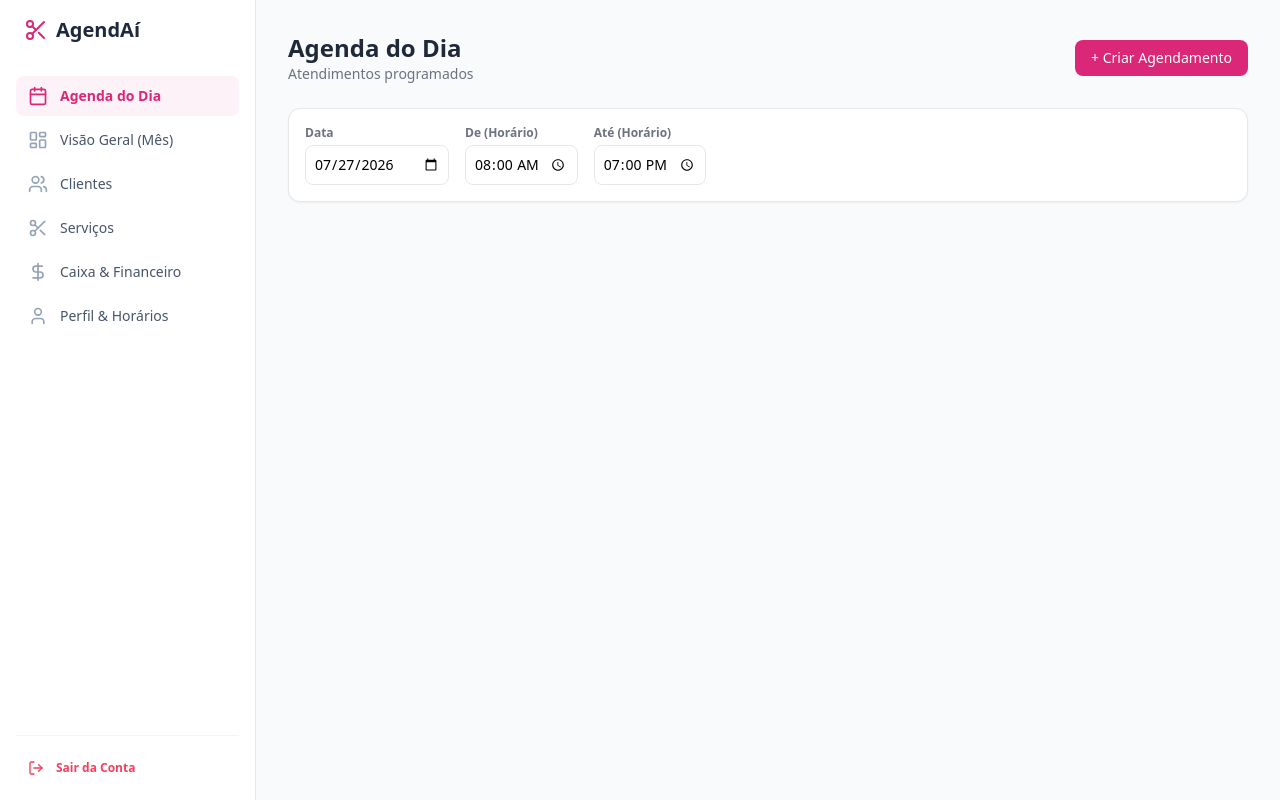
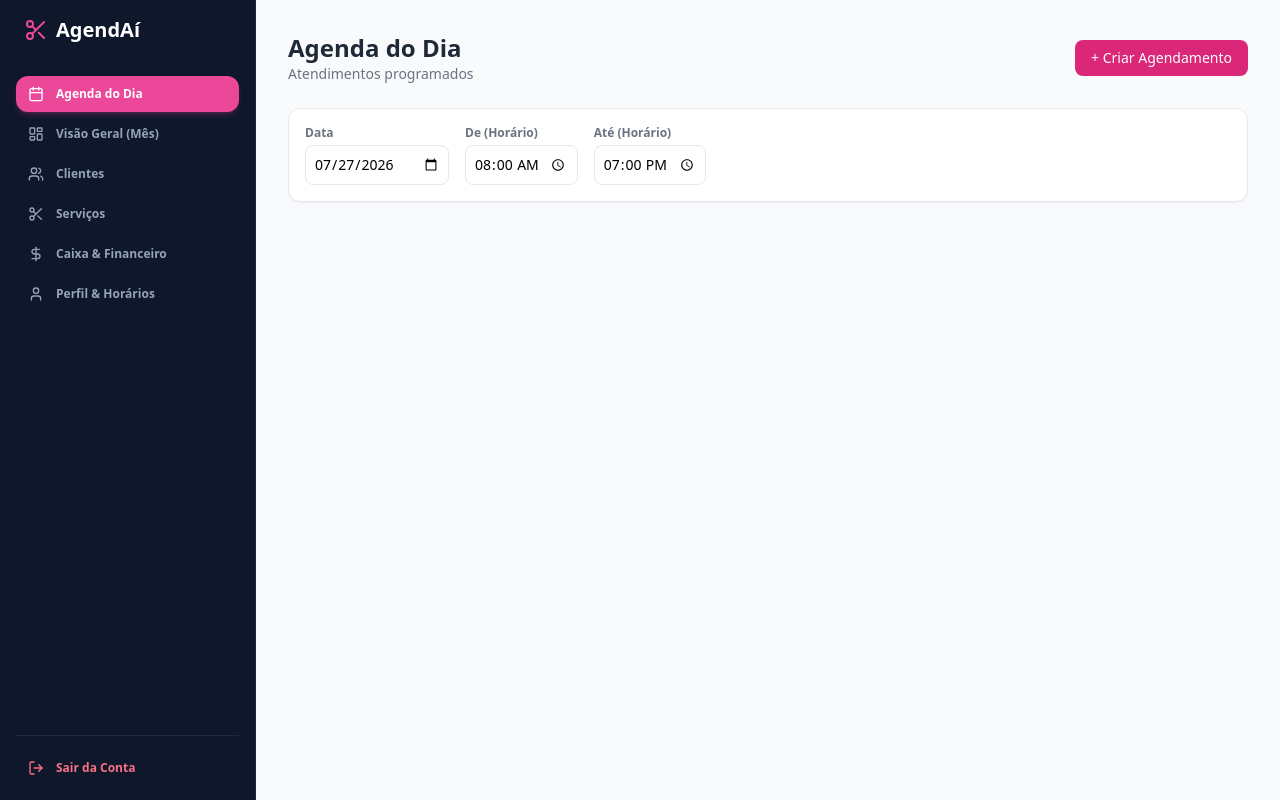
Before and after one commit to felipegdossantos8-glitch/agendai, a Next.js app: page /dashboard in a window 1280 px wide. Built offline with nearby package versions, Linux system fonts and the light colour scheme.

Commit message:
Update Sidebar.tsx

```diff
--- a/src/components/Sidebar.tsx
+++ b/src/components/Sidebar.tsx
@@ -16,16 +16,16 @@ export default function Sidebar({ slug }: SidebarProps) {
     { name: "Visão Geral (Mês)", href: "/dashboard/agenda-geral", icon: LayoutDashboard },
     { name: "Clientes", href: "/dashboard/clientes", icon: Users },
     { name: "Serviços", href: "/dashboard/servicos", icon: Scissors },
-    { name: "Caixa & Financeiro", href: "/dashboard/financeiro", icon: DollarSign },
+    { name: "Caixa & Financeiro", href: "/dashboard/caixa", icon: DollarSign },
     { name: "Perfil & Horários", href: "/dashboard/perfil", icon: User },
   ];
 
   return (
-    <aside className="w-64 bg-white border-r border-slate-200 min-h-screen p-4 flex flex-col justify-between shrink-0">
+    <aside className="w-64 bg-slate-900 border-r border-slate-800 min-h-screen p-4 flex flex-col justify-between shrink-0 text-white">
       <div>
         <div className="flex items-center gap-2 mb-8 px-2">
-          <Scissors className="h-6 w-6 text-pink-600" />
-          <span className="font-bold text-xl text-slate-800">AgendAí</span>
+          <Scissors className="h-6 w-6 text-pink-500" />
+          <span className="font-bold text-xl text-white">AgendAí</span>
         </div>
         <nav className="space-y-1">
           {menuItems.map((item) => {
@@ -35,13 +35,13 @@ export default function Sidebar({ slug }: SidebarProps) {
               <Link
                 key={item.href}
                 href={item.href}
-                className={`flex items-center gap-3 px-3 py-2.5 rounded-lg text-sm font-medium transition-colors ${
+                className={`flex items-center gap-3 px-3 py-2.5 rounded-xl text-xs font-bold transition-all ${
                   isActive
-                    ? "bg-pink-50 text-pink-600 font-semibold"
-                    : "text-slate-600 hover:bg-slate-50 hover:text-slate-900"
+                    ? "bg-pink-500 text-white shadow-md shadow-pink-500/20"
+                    : "text-slate-400 hover:bg-slate-800 hover:text-white"
                 }`}
               >
-                <Icon className={`h-5 w-5 ${isActive ? "text-pink-600" : "text-slate-400"}`} />
+                <Icon className={`h-4 w-4 ${isActive ? "text-white" : "text-slate-400"}`} />
                 {item.name}
               </Link>
             );
@@ -49,10 +49,10 @@ export default function Sidebar({ slug }: SidebarProps) {
         </nav>
       </div>
 
-      <div className="pt-4 border-t border-slate-100">
+      <div className="pt-4 border-t border-slate-800">
         <Link
           href="/login"
-          className="flex items-center gap-3 px-3 py-2 rounded-lg text-xs font-semibold text-rose-500 hover:bg-rose-50 transition-all"
+          className="flex items-center gap-3 px-3 py-2 rounded-xl text-xs font-semibold text-rose-400 hover:bg-rose-500/10 transition-all"
         >
           <LogOut size={16} />
           Sair da Conta
```
